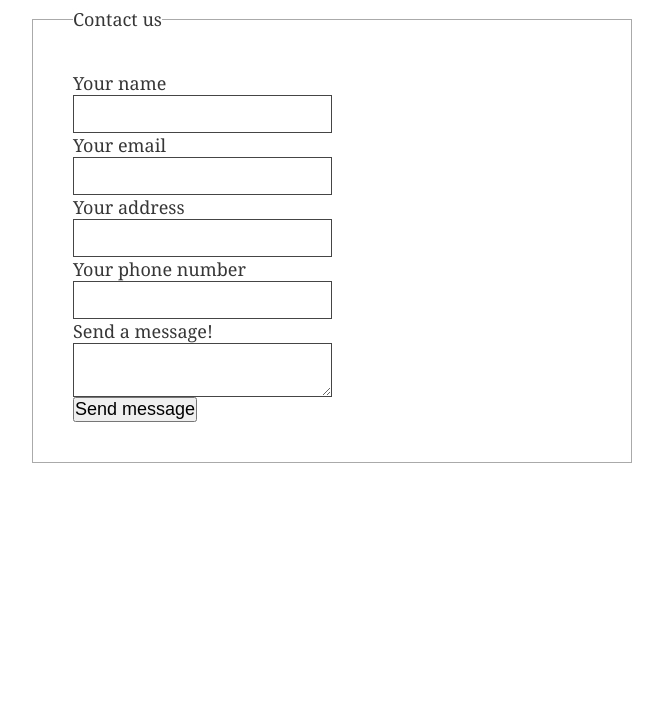
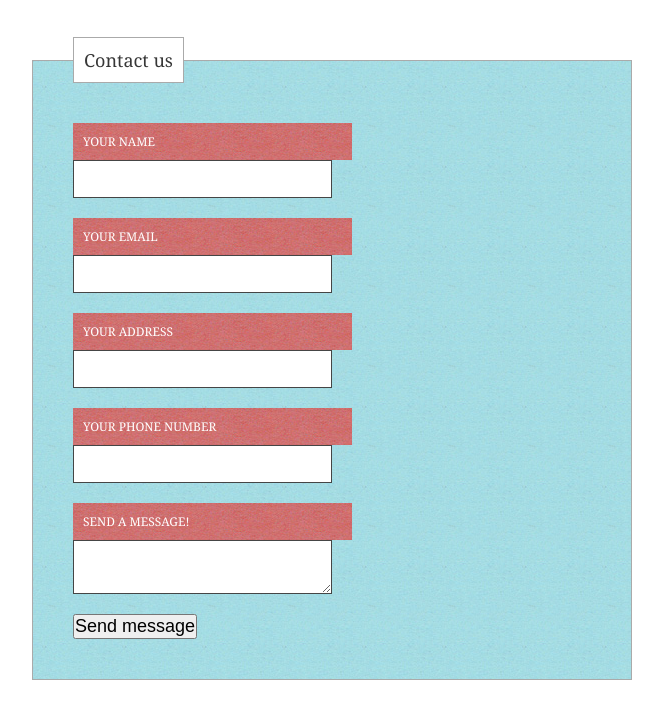
Before and after one commit to JakeUnger/BradHusseyWebDesignerCourse, a plain HTML site: page CSS/forms.html in a window 1280 px wide. Shown: the part 128-846 px from the top of the page, without its empty margins (308-971 px from the left). Before the commit the page ends 800 px from the top, so only its background shows below. Drawn offline with Linux system fonts and the light colour scheme.

Commit message:
stylesheet

```diff
--- a/CSS/stylesheet.css
+++ b/CSS/stylesheet.css
@@ -122,8 +122,20 @@ a#link-1:active {
  margin: 0 auto;
 }
 
+form {
+ margin-top: 40px;
+}
+
+
 fieldset {
  padding: 40px;
+ border: solid 1px #aaa;
+ background: url('images/blue_background.jpg')
+}
+
+fieldset legend {
+ background: white;
+ padding: 10px;
  border: solid 1px #aaa;
 }
 
@@ -132,10 +144,22 @@ input[type="tel"],
 input[type="email"],
 textarea {
  padding: 10px;
+ margin: 0 0 20px;
  border: solid 1px #454545;
  display: block;
  width: 50%;
  font-size: 14px;
  color: #777;
  font-family: Monaco, monospace;
+ text-transform: uppercase;
 }
+
+label {
+ font-size: 12px;
+ text-transform: uppercase;
+ background: url('images/red_background.jpg');
+ display: block;
+ width: 50%;
+ padding: 10px;
+ color: white;
+}
```
